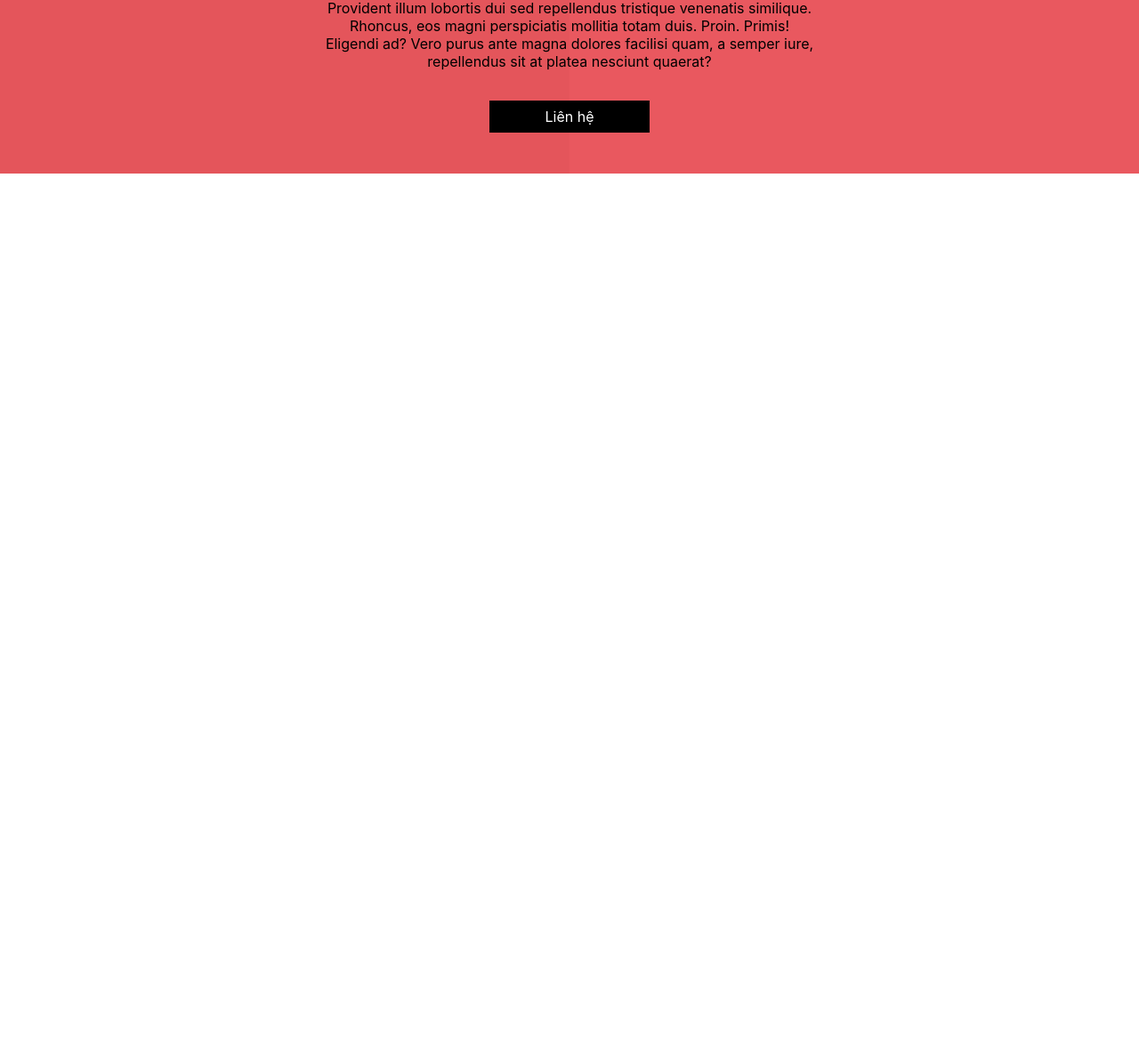
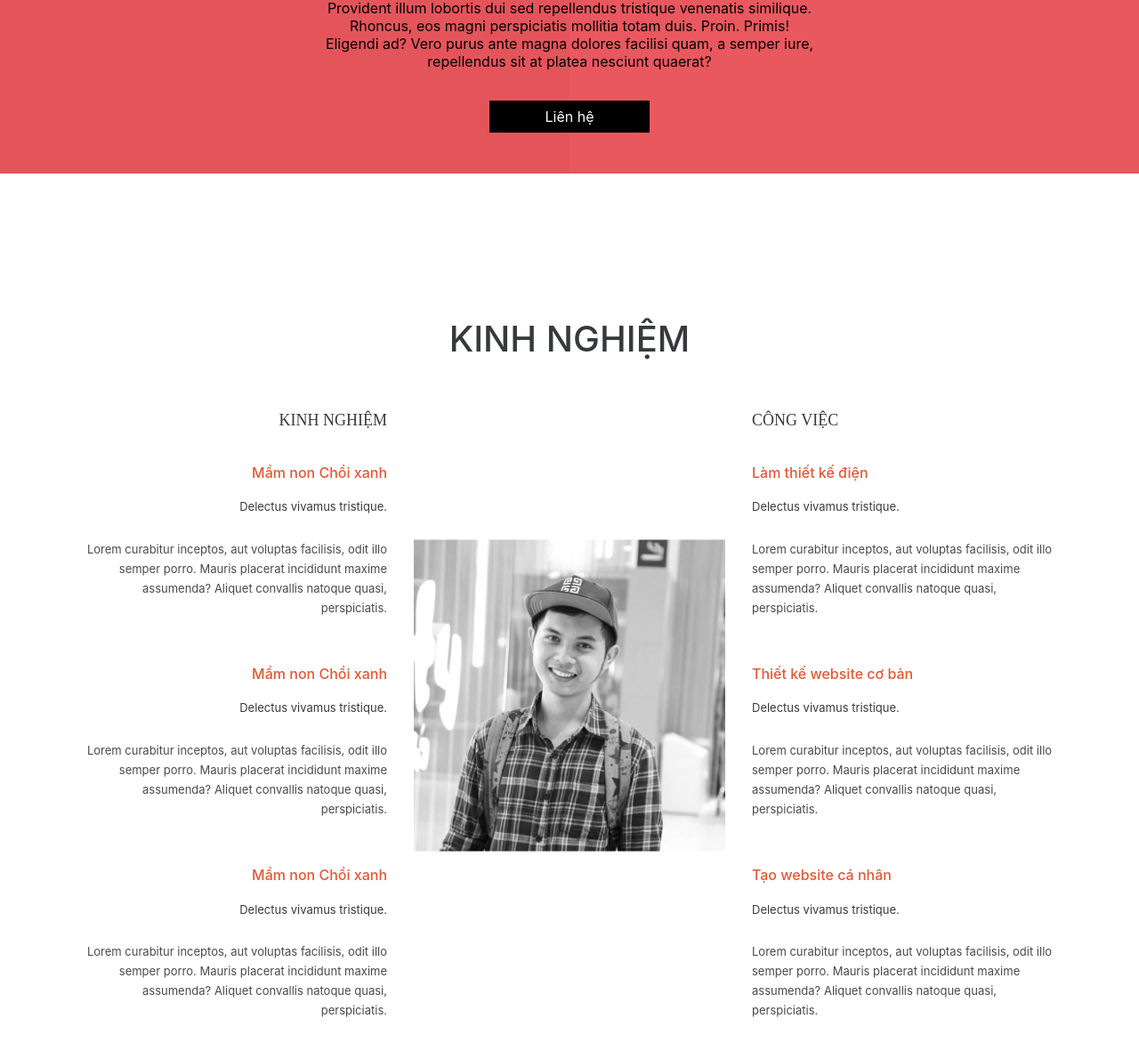
Before and after one commit to caosyky/caosyky.github.io, a plain HTML site: page index.html in a window 1280 px wide. Shown: the part 605-1786 px from the top of the page at 89% size. Before the commit the page ends 800 px from the top, so only its background shows below. Drawn offline with Linux system fonts and the light colour scheme.

Commit message:
them khoi edu

```diff
--- a/1.css
+++ b/1.css
@@ -1,5 +1,4 @@
 *{margin: 0; padding: 0;}
-
 nav.navbar.navbar-light.bg-faded {
     margin:  0;
     padding:  0;
@@ -86,8 +85,42 @@ a.hirebutton.btn.btn-primary {
     border-radius:  0px;
 }
 
+.tieude {
+    margin-top: 164px;
+    margin-bottom: 60px;
+}
 
+.tieude h1 {display:  inline;text-transform:  uppercase;padding-bottom: 16px;}
 
+h2.tieude2 {
+    font-weight: normal;
+    font-family: segoe ui light;
+    text-transform:  uppercase;
+    font-size: 18px;
+    margin-bottom:  40px;
+}
+
+.khoithongtinnho h3.tieude3 {
+    font-size: 16px;
+    color: #e35835;
+    margin-bottom:  20px;
+}
+
+span.motaqt {display:  block;font-size:  13px;margin-bottom:  26px;}
+
+.khoithongtinnho p {
+    font-size:  13px;
+    line-height:  22px;
+    color: #191515c7;
+}
+
+.khoithongtinnho {
+    margin-bottom:  55px;
+}
+
+.edu img {
+    transform: translateY(+41%);
+}
 
 @media (max-width: 576px){
 	*{
--- a/index.html
+++ b/index.html
@@ -43,5 +43,52 @@
                </div>
           </div>
      </div> <!-- het phan khoi thong tin -->
+     <div class="edu">
+          <div class="container">
+               <div class="row">
+                    <div class="col-sm-12 tieude text-xs-center">
+                        <h1>Kinh nghiệm</h1>
+                    </div>
+                    <div class="col-sm-4 cot1">
+                         <h2 class="tieude2 text-sm-right text-xs-center">Kinh nghiệm</h2>
+                         <div class="khoithongtinnho text-sm-right text-xs-center">
+                              <h3 class="tieude3">Mầm non Chồi xanh</h3>
+                              <span class="motaqt">Delectus vivamus tristique.</span>
+                              <p>Lorem curabitur inceptos, aut voluptas facilisis, odit illo semper porro. Mauris placerat incididunt maxime assumenda? Aliquet convallis natoque quasi, perspiciatis.</p>
+                         </div>
+                         <div class="khoithongtinnho text-sm-right text-xs-center">
+                              <h3 class="tieude3">Mầm non Chồi xanh</h3>
+                              <span class="motaqt">Delectus vivamus tristique.</span>
+                              <p>Lorem curabitur inceptos, aut voluptas facilisis, odit illo semper porro. Mauris placerat incididunt maxime assumenda? Aliquet convallis natoque quasi, perspiciatis.</p>
+                         </div>
+                         <div class="khoithongtinnho text-sm-right text-xs-center">
+                              <h3 class="tieude3">Mầm non Chồi xanh</h3>
+                              <span class="motaqt">Delectus vivamus tristique.</span>
+                              <p>Lorem curabitur inceptos, aut voluptas facilisis, odit illo semper porro. Mauris placerat incididunt maxime assumenda? Aliquet convallis natoque quasi, perspiciatis.</p>
+                         </div>
+                    </div> <!-- het ben trai -->
+                    <div class="col-sm-4 cot2">
+                         <img src="images/avt.jpg" alt="" width="100%">
+                    </div> <!-- het o giua -->
+                    <div class="col-sm-4 cot1">
+                         <h2 class="tieude2 text-sm-left text-xs-center">Công việc</h2>
+                         <div class="khoithongtinnho text-sm-left text-xs-center">
+                              <h3 class="tieude3">Làm thiết kế điện</h3>
+                              <span class="motaqt">Delectus vivamus tristique.</span>
+                              <p>Lorem curabitur inceptos, aut voluptas facilisis, odit illo semper porro. Mauris placerat incididunt maxime assumenda? Aliquet convallis natoque quasi, perspiciatis.</p>
+                         </div>
+                         <div class="khoithongtinnho text-sm-left text-xs-center">
+                              <h3 class="tieude3">Thiết kế website cơ bản</h3>
+                              <span class="motaqt">Delectus vivamus tristique.</span>
+                              <p>Lorem curabitur inceptos, aut voluptas facilisis, odit illo semper porro. Mauris placerat incididunt maxime assumenda? Aliquet convallis natoque quasi, perspiciatis.</p>
+                         </div>
+                         <div class="khoithongtinnho text-sm-left text-xs-center">
+                              <h3 class="tieude3">Tạo website cá nhân</h3>
+                              <span class="motaqt">Delectus vivamus tristique.</span>
+                              <p>Lorem curabitur inceptos, aut voluptas facilisis, odit illo semper porro. Mauris placerat incididunt maxime assumenda? Aliquet convallis natoque quasi, perspiciatis.</p>
+                         </div>
+               </div>
+          </div>
+     </div> <!-- ket thuc khoi edu -->
 </body>
 </html>
```
Also changed, not shown: images/avt.jpg (added).
